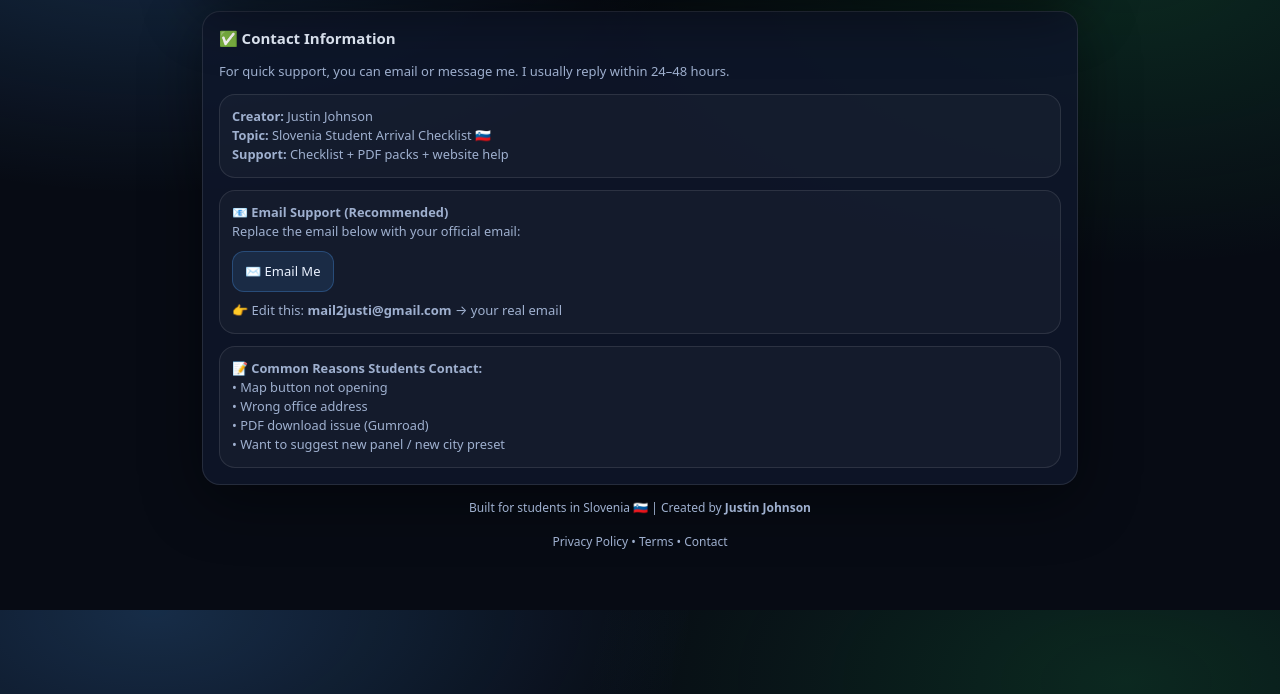
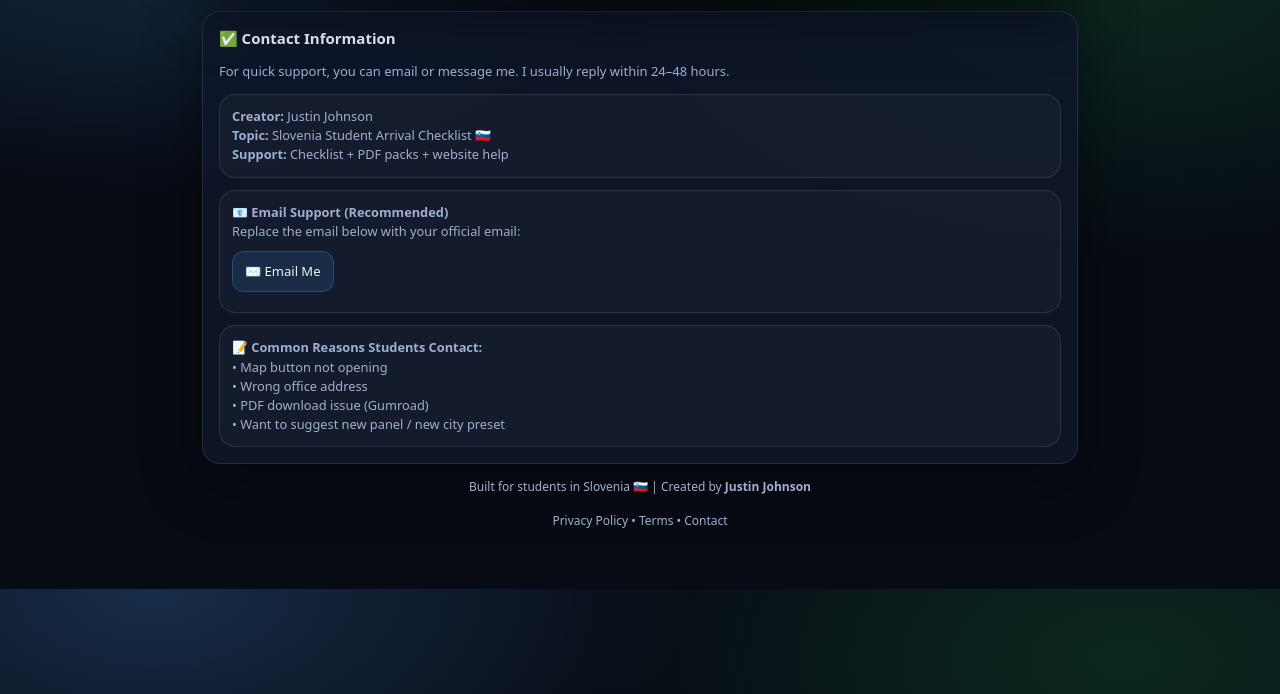
Before and after one commit to justi123/SloveniaStudent, a plain HTML site: page contact.html in a window 1280 px wide. Shown: the part 106-800 px from the top of the page. Drawn offline with Linux system fonts and the light colour scheme.

Commit message:
Update contact.html

```diff
--- a/contact.html
+++ b/contact.html
@@ -204,7 +204,7 @@
           </a>
         </div>
         <div class="muted" style="margin-top:8px;">
-          👉 Edit this: <b>mail2justi@gmail.com</b> → your real email
+
         </div>
       </div>
 
```
